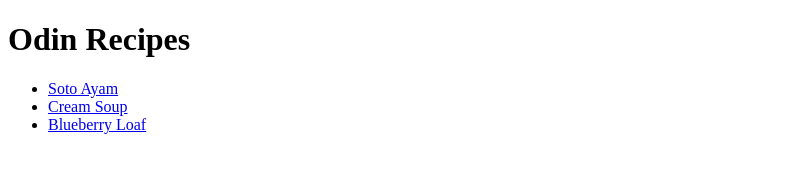
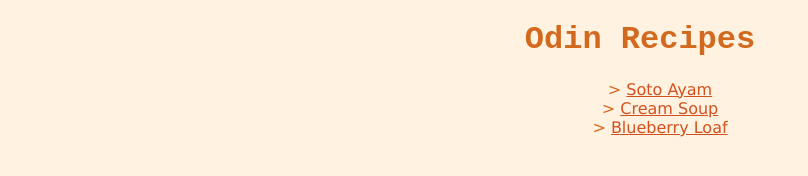
Before and after one commit to chartaseus/odin-recipes, a plain HTML site: page index.html in a window 1280 px wide. Shown: the whole page, without its empty margins (0-808 px from the left). Drawn offline with Linux system fonts and the light colour scheme.

Commit message:
Add CSS to index.html

```diff
--- a/index.html
+++ b/index.html
@@ -2,6 +2,7 @@
 <html lang="en">
     <head>
         <meta charset="utf-8">
+        <link rel="stylesheet" href="styles.css">
         <title>Odin Recipes</title>
     </head>
     <body>
--- /dev/null
+++ b/styles.css
@@ -0,0 +1,24 @@
+body {
+  background-color: rgb(255, 242, 224);
+  font-family: Verdana, 'Trebuchet MS', sans-serif;
+  color: rgb(210, 105, 30);
+}
+
+a {
+  color: rgb(210, 81, 30);
+}
+
+a:visited {
+  color: rgb(210, 135, 30);
+}
+
+h1 {
+  text-align: center;
+  font-family: 'Courier New', Courier, monospace;
+}
+
+li {
+  list-style-type:"> ";
+  list-style-position: inside;
+  text-align: center;
+}
```
